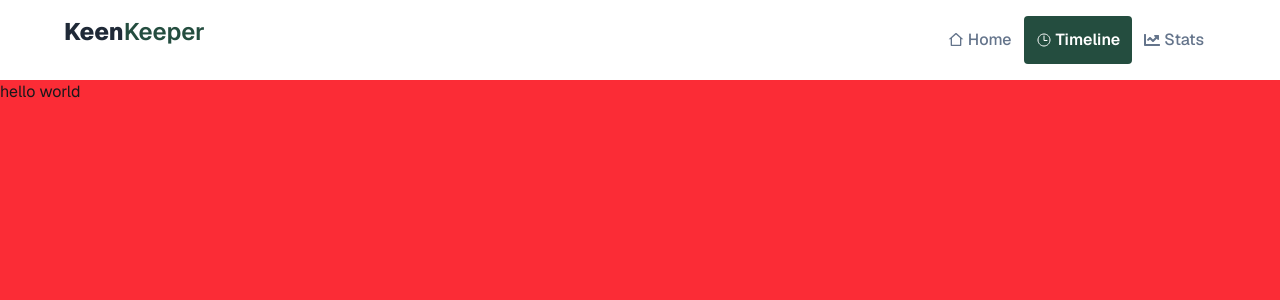
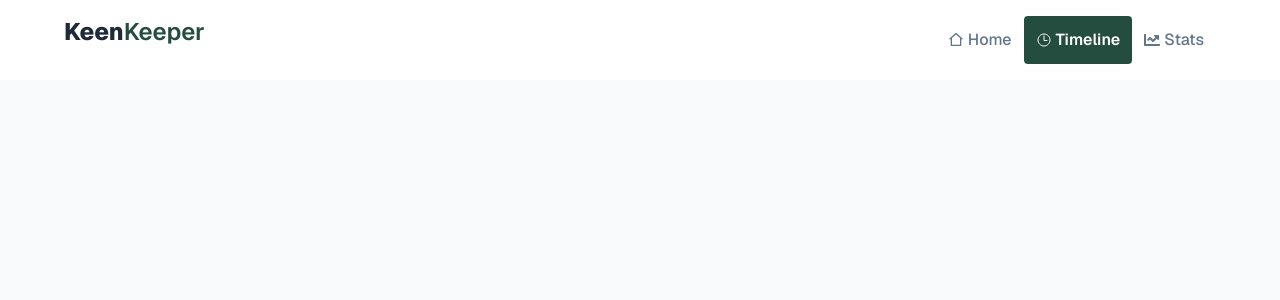
Before and after one commit to ajwadhussain-shadman/KeenKeeper, a React (Vite) app: page /TimeLine in a window 1280 px wide. Shown: the top 300 px of the page. Built offline with nearby package versions, Linux system fonts and the light colour scheme.

Commit message:
timeline  page done

```diff
--- a/src/components/TimeLine/TimeLine.jsx
+++ b/src/components/TimeLine/TimeLine.jsx
@@ -1,9 +1,37 @@
-import React from 'react';
+import React, { act, useContext } from 'react';
+import { FriendsTimelineContext } from '../context/FriendsTimelineContext';
+import callImg from '../../assets/call.png'
+import textImg from '../../assets/text.png'
+import videoImg from '../../assets/video.png'
+const pressedAction = {
+    call: { icon: callImg, type: "call" },
+    text: { icon: textImg, type: "text" },
+    video: { icon: videoImg, type: "video" }
+}
 
 const TimeLine = () => {
+    const { friendsTimeline, addToTimeline } = useContext(FriendsTimelineContext);
+    console.log(friendsTimeline);
     return (
-        <div className='bg-red-500 h-[100vh]'>
-            hello world
+        <div className='bg-[#F8FAFC] min-h-screen'>
+            <div className='md:w-3/4 w-11/12 mx-auto py-[80px] space-y-6'>
+                {
+                    friendsTimeline.map(friend => {
+                        const action = pressedAction[friend.action];
+                        return (
+                            <div className='bg-white p-4 rounded-lg flex gap-4'>
+                                <img src={action.icon} className='object-contain' alt="" />
+                                <div>
+                                    <h2 className='text-[#244D3F] font-medium text-xl'>{action.type}<span className='text-[#64748B] text-lg font-normal'> with {friend.name}</span></h2>
+                                    <p className="text-sm text-gray-500">
+                                        {friend.date.toDateString()}
+                                    </p>
+                                </div>
+                            </div>
+                        )
+                    })
+                }
+            </div>
         </div>
     );
 };
--- /dev/null
+++ b/src/components/context/FriendsTimelineContext.jsx
@@ -0,0 +1,3 @@
+import { createContext} from "react";
+
+export const FriendsTimelineContext=createContext();
--- /dev/null
+++ b/src/components/context/FriendsTimelineProvider.jsx
@@ -0,0 +1,29 @@
+import React, { act, useState } from 'react';
+import { FriendsTimelineContext } from './FriendsTimelineContext';
+
+const FriendsTimelineProvider = ({children}) => {
+     const [friendsTimeline,setFriendsTimeline]=useState([]);
+
+       const addToTimeline=(action,name)=>{
+         const currentDate=new Date();
+         const newTimeline={
+            action,
+            name,
+            date:currentDate,
+         }    ;
+         setFriendsTimeline([newTimeline,...friendsTimeline])
+       }
+
+     const data={
+        friendsTimeline,
+        addToTimeline
+     }
+
+    return (
+       <FriendsTimelineContext.Provider value={data}>
+{children}
+       </FriendsTimelineContext.Provider>
+    );
+};
+
+export default FriendsTimelineProvider;
--- a/src/components/shared/FriendCard.jsx
+++ b/src/components/shared/FriendCard.jsx
@@ -2,7 +2,7 @@ import React from 'react';
 import { Link } from 'react-router';
 
 const FriendCard = ({friend}) => {
-    console.log(friend)
+
     return (
         <Link to={`/Friends/${friend.id}`} className='p-6 text-center flex items-center flex-col gap-3 shadow bg-white rounded-lg'>
             <img src={friend.picture} className='max-w-[80px] rounded-full' alt="" />
--- a/src/components/shared/FriendCardDetail.jsx
+++ b/src/components/shared/FriendCardDetail.jsx
@@ -1,17 +1,19 @@
-import React from 'react';
+import React, { useContext } from 'react';
 import { useParams } from 'react-router';
 import useFriendsData from '../hook/useFriendsData';
 import { PiBellSimpleZBold } from 'react-icons/pi';
 import { FiArchive } from 'react-icons/fi';
 import { RiDeleteBin6Line } from 'react-icons/ri';
-import { LuPhoneCall } from 'react-icons/lu';
+import { LuMessageSquareMore, LuPhoneCall, LuVideo } from 'react-icons/lu';
 import callImg from '../../assets/call.png'
 import textImg from '../../assets/text.png'
 import videoImg from '../../assets/video.png'
+import { TbPhoneCall } from 'react-icons/tb';
+import { FriendsTimelineContext } from '../context/FriendsTimelineContext';
 const FriendCardDetail = () => {
     const { id } = useParams();
     const { friends, loading } = useFriendsData();
-
+    const{ friendsTimeline,addToTimeline}=useContext(FriendsTimelineContext);
     if (loading) {
         return <p>Loading...</p>;
     }
@@ -83,17 +85,17 @@ const FriendCardDetail = () => {
 
                 <div className='col-span-3 row-span-1 bg-white shadow rounded-lg p-6'>
                          <h2 className='text-xl text-[#244D3F] font-medium'>Quick Check-In</h2>
-                         <div className='mt-4 flex justify-between items-center gap-4'>
-                                <div className='p-4 w-[187px] flex flex-col items-center bg-[#F8FAFC] rounded-lg gap-2 text-[#1F2937]'>
-                               <img src={callImg} className='w-[32px]' alt="" />
+                         <div className='mt-4 flex md:flex-row flex-col justify-between items-center gap-4'>
+                                <div  onClick={() => addToTimeline("call", friend.name)} className='p-4 btn h-full w-full md:w-[160px] flex flex-col items-center bg-[#F8FAFC] rounded-lg gap-2 text-[#1F2937]'>
+                              <TbPhoneCall className='text-3xl' />
                               <p className='text-xl'>Call</p>
                              </div>
-                                <div className='p-4 w-[187px] flex flex-col items-center bg-[#F8FAFC] rounded-lg gap-2 text-[#1F2937]'>
-                               <img src={textImg} className='w-[32px]' alt="" />
+                                <div  onClick={() => addToTimeline("text", friend.name)} className='p-4 btn h-full w-full md:w-[160px] flex flex-col items-center bg-[#F8FAFC] rounded-lg gap-2 text-[#1F2937]'>
+                               <LuMessageSquareMore className='text-3xl' />
                               <p className='text-xl'>Text</p>
                              </div>
-                                <div className='p-4 w-[187px] flex flex-col items-center bg-[#F8FAFC] rounded-lg gap-2 text-[#1F2937]'>
-                               <img src={videoImg} className='w-[32px]' alt="" />
+                                <div  onClick={() => addToTimeline("video", friend.name)} className='btn h-full p-4 w-full md:w-[160px] flex flex-col items-center bg-[#F8FAFC] rounded-lg gap-2 text-[#1F2937]'>
+                               <LuVideo className='text-3xl' />
                               <p className='text-xl'>Video</p>
                              </div>
 
--- a/src/layout/RootLayout.jsx
+++ b/src/layout/RootLayout.jsx
@@ -4,7 +4,7 @@ import { Outlet } from 'react-router';
 
 const RootLayout = () => {
     return (
-        <div className=''>
+        <div >
             <Navbar></Navbar>
             <Outlet></Outlet>
         </div>
--- a/src/main.jsx
+++ b/src/main.jsx
@@ -4,9 +4,13 @@ import './index.css'
 import App from './App.jsx'
 import { RouterProvider } from 'react-router'
 import { router } from './router/routes.jsx'
+import FriendsTimelineProvider from './components/context/FriendsTimelineProvider.jsx'
 
 createRoot(document.getElementById('root')).render(
   <StrictMode>
-     <RouterProvider router={router} />
+    <FriendsTimelineProvider>
+      <RouterProvider router={router} />
+    </FriendsTimelineProvider>
+
   </StrictMode>,
 )
```
